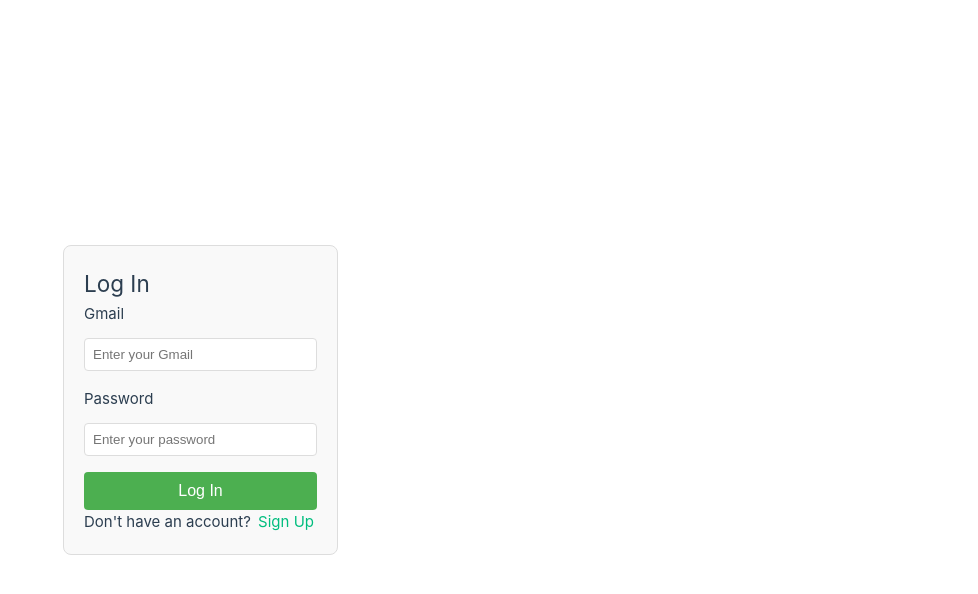
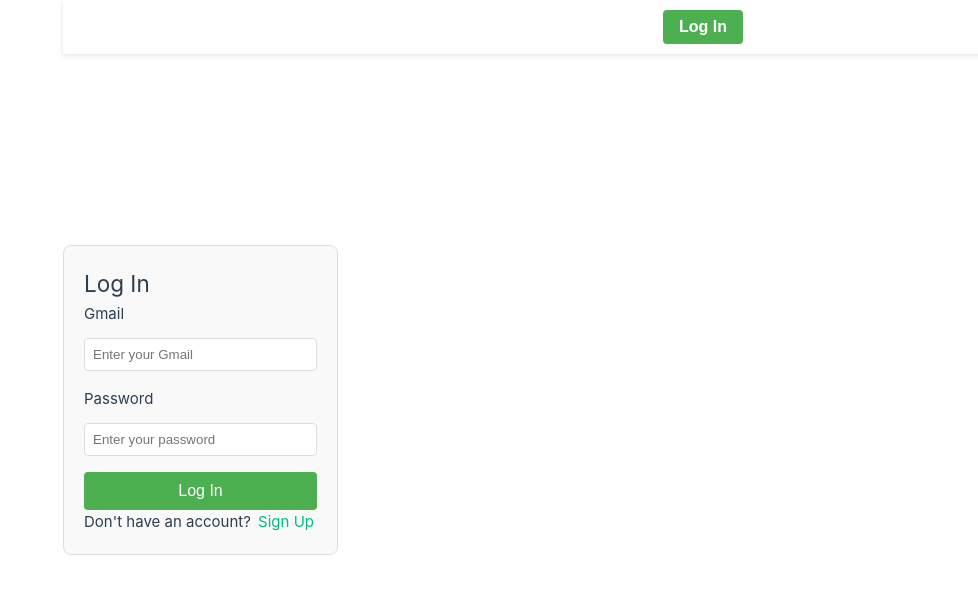
Before and after one commit to staten-island-tech/supabase-tcg-pokepocket, a Vue app in the folder app/: page /login in a window 1280 px wide. Shown: the top 594 px of the page, without its empty margins (302-1280 px from the left). Built offline with nearby package versions, Linux system fonts and the light colour scheme.

Commit message:
Sidh Gupta is touching me help please

```diff
--- a/app/src/views/LoginPage.vue
+++ b/app/src/views/LoginPage.vue
@@ -1,11 +1,13 @@
 <template>
     <div>
+        <TopBar />
         <Login />
     </div>
 </template>
 
 <script setup>
-import Login from '@/components/LogIn.vue';
+import Login from '@/components/LogIn.vue'
+import TopBar from '@/components/TopBar.vue';
 </script>
 
 <style scoped>
```
Also changed, not shown: app/src/components/Dashboard.vue (+13 -0 lines).
